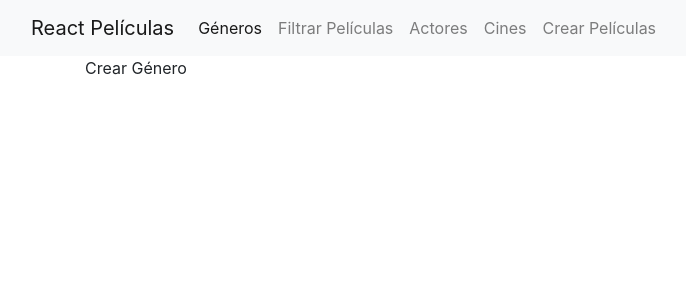
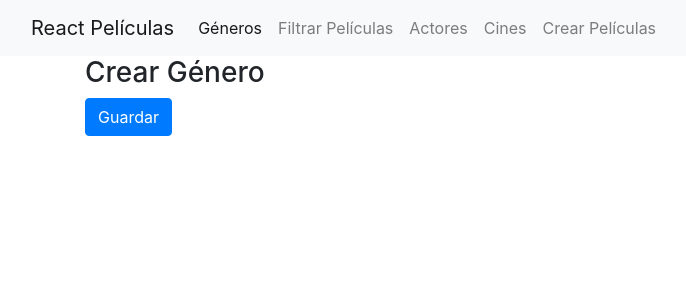
Before and after one commit to andresgonzape/react-peliculas, a React (Create React App) app: page /generos/crear in a window 1280 px wide. Shown: the top 300 px of the page, without its empty margins (0-686 px from the left). Built offline with nearby package versions, Linux system fonts and the light colour scheme.

Commit message:
E404control(rrd v5tov6 Redirect cambia a Navigate)

```diff
--- a/src/generos/CrearGenero.tsx
+++ b/src/generos/CrearGenero.tsx
@@ -1,5 +1,16 @@
+import { useNavigate } from "react-router-dom";
+import Button from "../utils/Button";
+
 export default function CrearGenero(){
+
+    //en el curso, se utiliza useHistory que es un poco diferente, pero muy similar, por ser la v5 en vez de la v6 el react router dom
+    const history = useNavigate();
+
     return (
-        <>Crear Género</>
+        <>
+            <h3>Crear Género</h3>
+            <Button onClick={() => history('/generos')}>Guardar</Button>
+        </>
+
     )
 }
--- a/src/generos/EditarGenero.tsx
+++ b/src/generos/EditarGenero.tsx
@@ -1,5 +1,13 @@
-export default function EditarGenero(){
+import { useParams } from "react-router-dom"
+
+export default function EditarGenero() {
+
+    const { id }: any = useParams();
+
     return (
-        <>Editar Género</>
+        <>
+            <h3>Editar Género</h3>
+            <h4>El id es {id}</h4>
+        </>
     )
 }
--- a/src/utils/Button.tsx
+++ b/src/utils/Button.tsx
@@ -2,10 +2,11 @@ import { ReactNode } from "react";
 
 export default function Button(props: buttonProps){
     return (
-        <button type='button' className='btn btn-primary'>{props.children}</button>
+        <button type='button' className='btn btn-primary' onClick={props.onClick}>{props.children}</button>
     )
 }
 
 interface buttonProps {
-    children: ReactNode;
+    children: ReactNode,
+    onClick(): void;
 }
--- a/src/utils/Menu.tsx
+++ b/src/utils/Menu.tsx
@@ -26,6 +26,7 @@ export default function Menu(){
                         <li className="nav-item">
                             <NavLink className="nav-link" to={"/peliculas/crear"} >Crear Películas</NavLink>
                         </li>
+
                     </ul>
                 </div>
             </div>
--- /dev/null
+++ b/src/utils/RedireccionarALanding.tsx
@@ -0,0 +1,9 @@
+import { Navigate } from "react-router-dom";
+
+export default function RedireccionarALanding() {
+    return (
+
+        //Importante porque ya no existe el Redirect en la v6 del react router dom. Asi que se hace de manera diferente
+        <Navigate to={{ pathname: '/' }} replace />
+    )
+}
```
Also changed, not shown: src/router-config.ts (+9 -4 lines).
